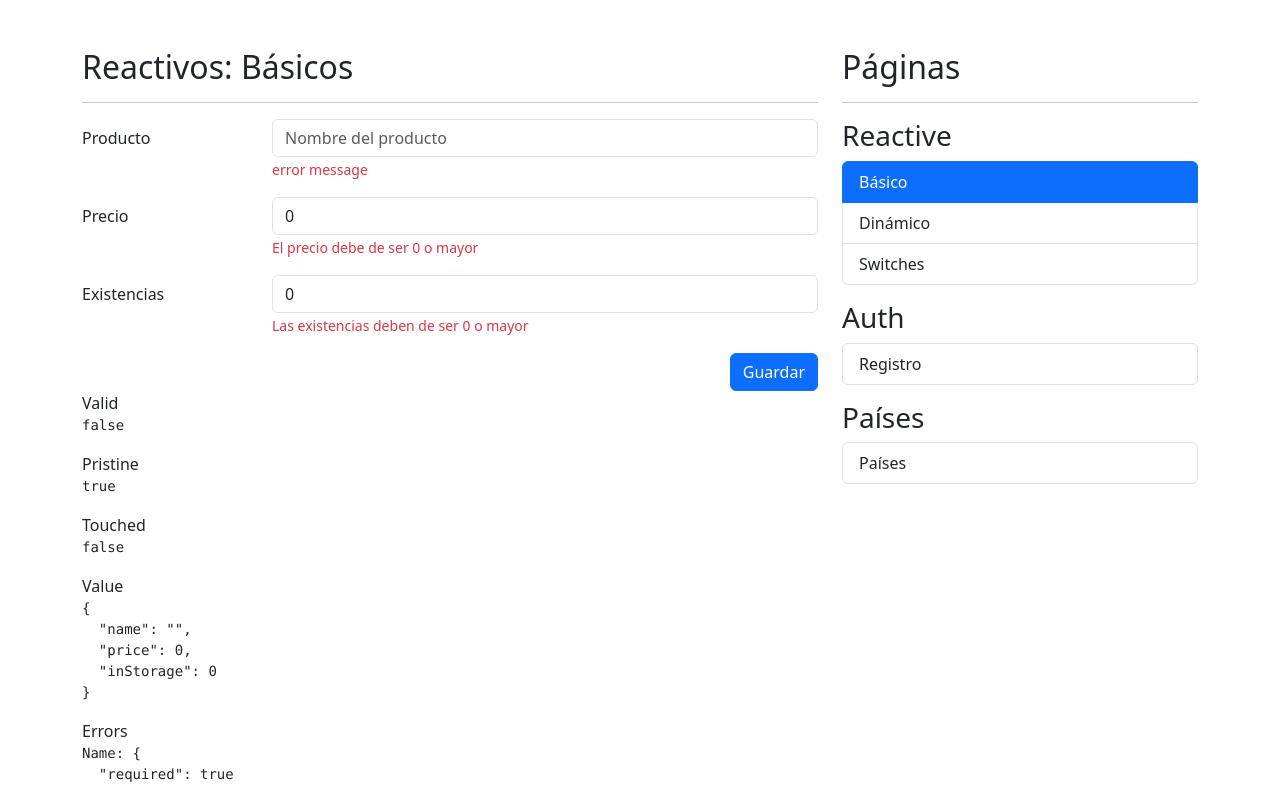
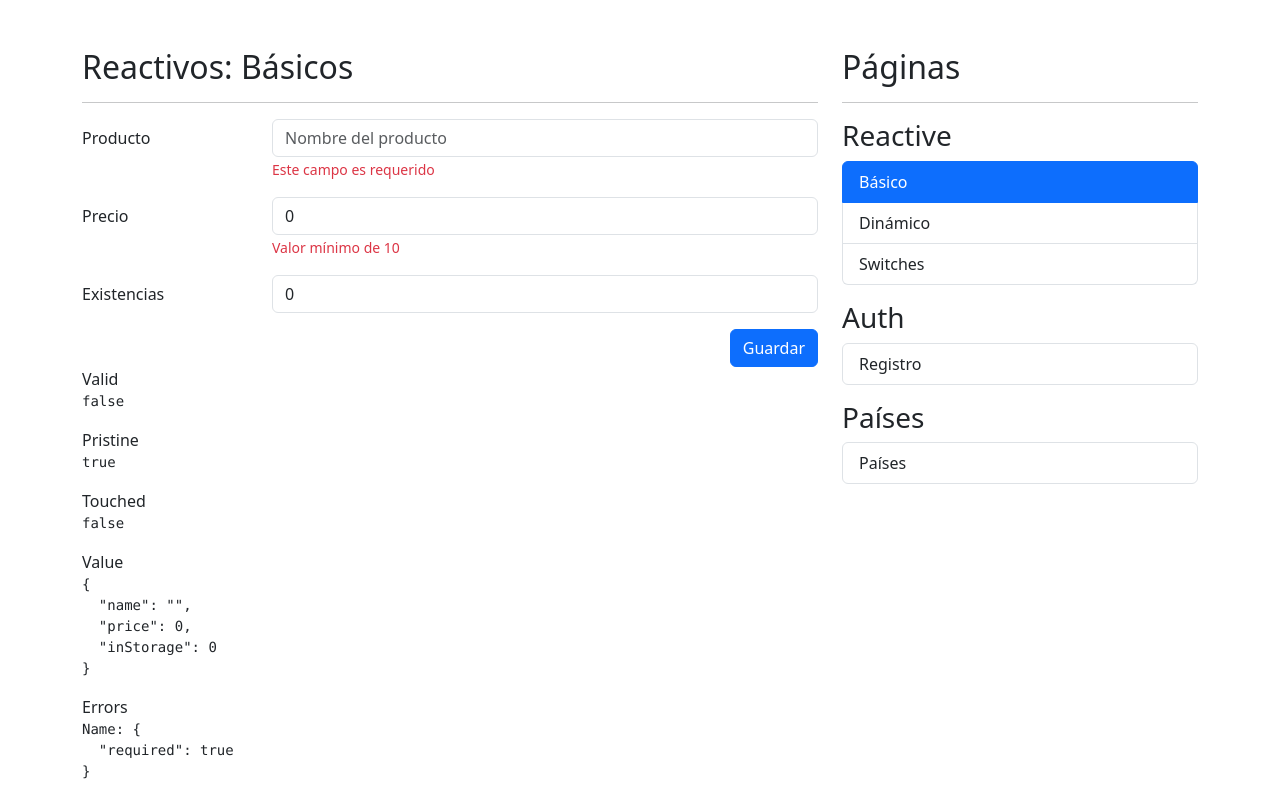
Before and after one commit to Victor-369/06-reactive-forms-app, an Angular app: page /reactive/basic in a window 1280 px wide. Shown: the top 787 px of the page. Built offline with nearby package versions, Linux system fonts and the light colour scheme.

Commit message:
Show errors on form

```diff
--- a/src/app/reactive/pages/basic-page/basic-page.component.html
+++ b/src/app/reactive/pages/basic-page/basic-page.component.html
@@ -13,10 +13,12 @@
                            class="form-control"
                            placeholder="Nombre del producto"
                            formControlName="name">
+
+                    @if(isValidField('name')) {
                       <span class="form-text text-danger">
-                        <!-- Debe de ser de 3 letras -->
-                        error message
+                          {{ getFieldError('name') }}
                       </span>
+                    }
                 </div>
             </div>
 
@@ -28,9 +30,12 @@
                            class="form-control"
                            placeholder="Precio del producto"
                            formControlName="price">
+
+                    @if(isValidField('price')) {
                       <span class="form-text text-danger">
-                        El precio debe de ser 0 o mayor
+                          {{ getFieldError('price') }}
                       </span>
+                    }
                 </div>
             </div>
 
@@ -42,9 +47,12 @@
                            class="form-control"
                            placeholder="Existencias del producto"
                            formControlName="inStorage">
+
+                    @if(isValidField('inStorage')) {
                       <span class="form-text text-danger">
-                         Las existencias deben de ser 0 o mayor
+                          {{ getFieldError('inStorage') }}
                       </span>
+                    }
                 </div>
             </div>
 
@@ -76,15 +84,15 @@
         <pre>{{ myForm.value | json }}</pre>
 
         <span>Errors</span>
-        <pre>Name: {{ myForm.controls["name"].errors | json }}</pre>
-        <pre>Price: {{ myForm.controls["price"].errors | json }}</pre>
-        <pre>inStorage: {{ myForm.controls["inStorage"].errors | json }}</pre>
+        <pre>Name: {{ myForm.controls['name'].errors | json }}</pre>
+        <pre>Price: {{ myForm.controls['price'].errors | json }}</pre>
+        <pre>inStorage: {{ myForm.controls['inStorage'].errors | json }}</pre>
 
         <span>Precio</span>
         <!-- Formulacio dinámico: myForm.controls['price'] -->
-        <pre>{{ myForm.controls.price.value | json }}</pre>
+        <pre>{{ myForm.controls['price'].value | json }}</pre>
 
         <span>Producto</span>
-        <pre>{{ myForm.controls.name.value | json }}</pre>
+        <pre>{{ myForm.controls['name'].value | json }}</pre>
     </div>
 </div>
--- a/src/app/reactive/pages/basic-page/basic-page.component.ts
+++ b/src/app/reactive/pages/basic-page/basic-page.component.ts
@@ -24,10 +24,35 @@
   // Forma recomendada (form builder)
   private fb = inject(FormBuilder);
 
-  myForm = this.fb.group({
+  myForm: FormGroup = this.fb.group({
     name: ['', [Validators.required, Validators.minLength(3)]],
     price: [0, [Validators.required, Validators.min(10)]],
     inStorage: [0, [Validators.required, Validators.min(0)]],
   });
 
+  isValidField(fieldName: string): boolean | null {
+    return !!this.myForm.controls[fieldName].errors;
+  };
+
+  getFieldError(fieldName: string): string | null {
+    if(!this.myForm.controls[fieldName].errors) return null;
+
+    const errors = this.myForm.controls[fieldName].errors ?? {};
+
+    // Recorrer todas las llaves de la variable errors
+    for(const key of Object.keys(errors)) {
+      switch(key) {
+        case 'required':
+          return 'Este campo es requerido';
+
+        case 'minlength':
+          return `Mínimo de ${ errors['minlength'].requiredLength } caracteres.`;
+
+        case 'min':
+          return `Valor mínimo de ${ errors['min'].min }`;
+      }
+    }
+
+    return null;
+  }
 }
```
Lines whose indentation alone changed are shown as unchanged.
